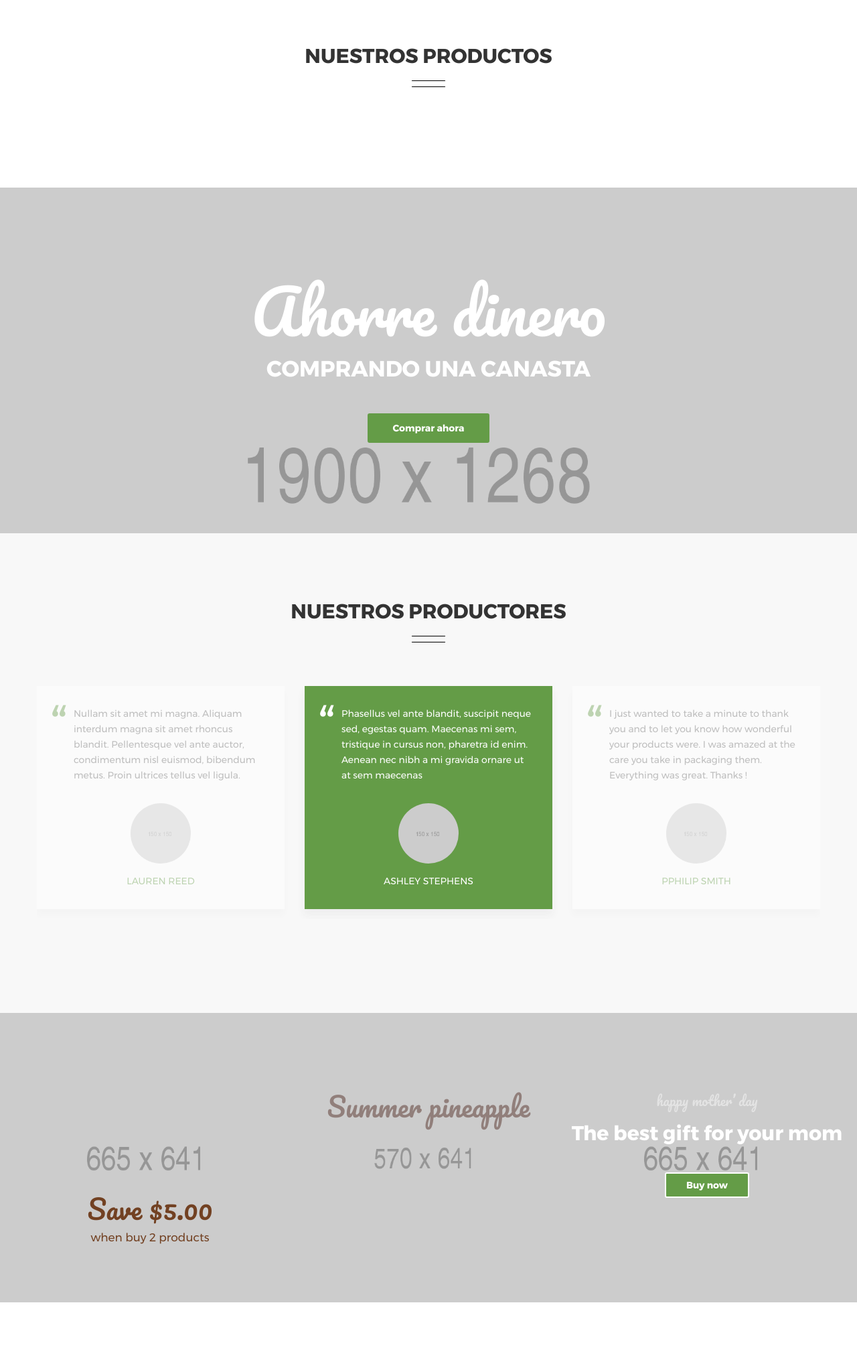
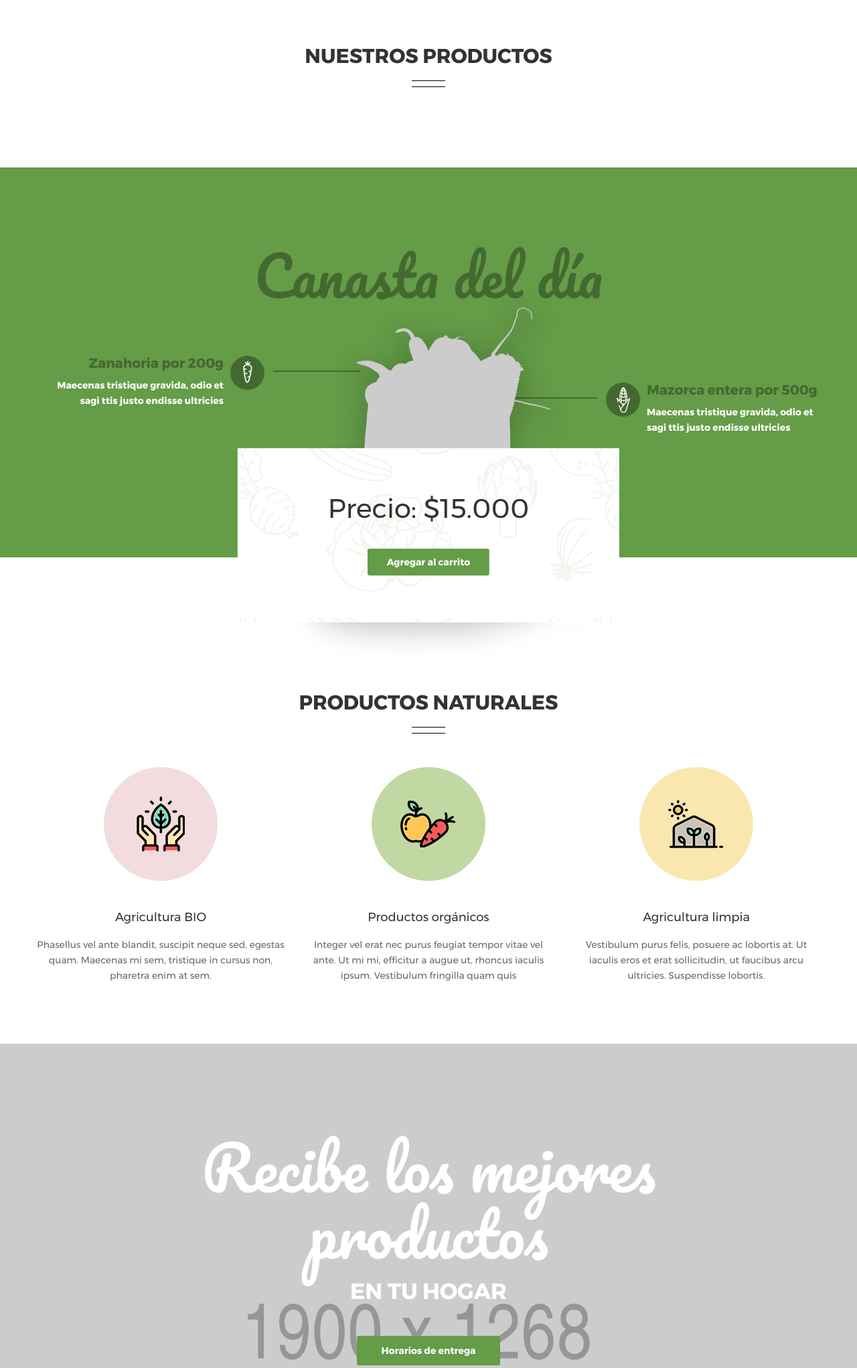
Before and after one commit to jfavilau/MarketPlace, a Django app: page / in a window 1280 px wide. Shown: the part 1004-3046 px from the top of the page at 67% size. Run offline with Django 3.2, Linux system fonts and the light colour scheme; parts of the project's set-up code (start-up, migrations or seed data) failed here and were passed over; some libraries are stand-ins or nearby versions.

Commit message:
Visual improvements

```diff
--- a/hello/static/js/main.js
+++ b/hello/static/js/main.js
@@ -174,7 +174,7 @@
                                     '<h3 class=\"title\">' +
                                         '<a class=\"name\" href=\"#\" style=\"font-size:18px;color:#333;margin-bottom:10px;\">' + item.name + '</a>' +
                                     '</h3>' +
-                                    '<p class=\"price\" style=\"color:#5c9b5c; margin-top:10px; \"> $ ' + item.price +'</p>' +
+                                    '<p class=\"price\" style=\"color:#5c9b5c; margin-top:10px; \"> $ ' + item.price + ' / ' + item.unit +'</p>' +
                                   '</div>' +
                                 '</div>' +
                             '</div>';
--- a/hello/templates/index.html
+++ b/hello/templates/index.html
@@ -201,7 +201,7 @@
     </div>
 </section>
 <section>
-    <div class="section white-background p-t-100 p-b-100">
+    <div class="section white-background p-t-100 p-b-70">
         <div class="container">
             <!-- Heading Section-->
             <div class="heading-section-1">
@@ -216,14 +216,119 @@
     </div>
 </section>
 <section>
+    <div class="section primary-color-background">
+        <div class="container">
+            <!-- .deal-of-the-day-1-->
+            <div class="deal-of-the-day-1">
+                <div class="heading-section-deal-of-the-day">
+                    <h3>Canasta del día</h3>
+                </div>
+                <div class="product-info-deal-of-the-day left">
+                    <div class="product-image">
+                        <img src="http://templates.aucreative.co/ecofood/images/icons/ic-carrot.png" alt="carrot" />
+                    </div>
+                    <div class="product-content">
+                        <p class="name">Zanahoria por 200g</p>
+                        <p class="content">Maecenas tristique gravida, odio et sagi ttis justo endisse ultricies</p>
+                    </div>
+                </div>
+                <div class="product-info-deal-of-the-day right">
+                    <div class="product-image">
+                        <img src="http://templates.aucreative.co/ecofood/images/icons/ic-corn.png" alt="corn" />
+                    </div>
+                    <div class="product-content">
+                        <p class="name">Mazorca entera por 500g</p>
+                        <p class="content">Maecenas tristique gravida, odio et sagi ttis justo endisse ultricies</p>
+                    </div>
+                </div>
+                <div class="product-deal-of-the-day">
+                    <img src="http://templates.aucreative.co/ecofood/images/deal-of-the-day-01.png" alt="Deal of the day" />
+                </div>
+                <div class="action-deal-of-the-day">
+                    <div class="action-content">
+                        <p class="price">Precio: $15.000</p>
+                        <a class="btn-add-to-cart au-btn au-btn-radius au-btn-primary" href="#">Agregar al carrito</a>
+                    </div>
+                </div>
+            </div>
+            <!-- end .deal-of-the-day-1-->
+        </div>
+    </div>
+</section>
+<section class="m-t-200 m-b-60">
+    <div class="section white-background">
+        <div class="container">
+            <!-- Heading Section-->
+            <div class="heading-section-1">
+                <h3>PRODUCTOS NATURALES</h3>
+            </div>
+            <div class="m-t-50">
+                <div class="row">
+                    <div class="col-md-4 col-sm-6">
+                        <!-- .our-store-iconbox-1-->
+                        <div class="our-store-iconbox-1">
+                            <div class="iconbox-image pink">
+                                <img src="http://templates.aucreative.co/ecofood/images/icons/ic-our-store-iconbox-1.png" alt="Eco systems &amp; biodiversity" />
+                            </div>
+                            <div class="iconbox-title">
+                                <h3 class="title">
+                                    <a href="#">Agricultura BIO</a>
+                                </h3>
+                            </div>
+                            <div class="iconbox-content">
+                                <p>Phasellus vel ante blandit, suscipit neque sed, egestas quam. Maecenas mi sem, tristique in cursus non, pharetra enim at sem.</p>
+                            </div>
+                        </div>
+                        <!-- end .our-store-iconbox-1-->
+                    </div>
+                    <div class="col-md-4 col-sm-6">
+                        <!-- .our-store-iconbox-1-->
+                        <div class="our-store-iconbox-1">
+                            <div class="iconbox-image green">
+                                <img src="http://templates.aucreative.co/ecofood/images/icons/ic-our-store-iconbox-2.png" alt="Certified organic standards" />
+                            </div>
+                            <div class="iconbox-title">
+                                <h3 class="title">
+                                    <a href="#">Productos orgánicos</a>
+                                </h3>
+                            </div>
+                            <div class="iconbox-content">
+                                <p>Integer vel erat nec purus feugiat tempor vitae vel ante. Ut mi mi, efficitur a augue ut, rhoncus iaculis ipsum. Vestibulum fringilla quam quis</p>
+                            </div>
+                        </div>
+                        <!-- end .our-store-iconbox-1-->
+                    </div>
+                    <div class="col-md-4 col-sm-6">
+                        <!-- .our-store-iconbox-1-->
+                        <div class="our-store-iconbox-1">
+                            <div class="iconbox-image orange">
+                                <img src="http://templates.aucreative.co/ecofood/images/icons/ic-our-store-iconbox-3.png" alt="Fair prices for you" />
+                            </div>
+                            <div class="iconbox-title">
+                                <h3 class="title">
+                                    <a href="#">Agricultura limpia</a>
+                                </h3>
+                            </div>
+                            <div class="iconbox-content">
+                                <p>Vestibulum purus felis, posuere ac lobortis at. Ut iaculis eros et erat sollicitudin, ut faucibus arcu ultricies. Suspendisse lobortis.</p>
+                            </div>
+                        </div>
+                        <!-- end .our-store-iconbox-1-->
+                    </div>
+                </div>
+            </div>
+        </div>
+    </div>
+</section>
+<section>
     <div class="section white-background cover-background parallax-background"
-         style="background: url(&quot;../static/images/banner-03.jpg&quot;) top center no-repeat;">
+         style="background: url(http://templates.aucreative.co/ecofood/images/banner-03.jpg) top center no-repeat;">
         <!-- banner-3-->
         <div class="banner-1 banner-2 banner-3">
             <div class="banner-content">
-                <h3 class="banner-title">Ahorre dinero</h3>
-                <p class="banner-subtitle">COMPRANDO UNA CANASTA</p>
-                <a class="au-btn au-btn-primary au-btn-radius btn-banner" href="#">Comprar ahora</a>
+                <h3 class="banner-title">Recibe los mejores productos</h3>
+                <p class="banner-subtitle">EN TU HOGAR</p>
+                <a class="au-btn au-btn-primary au-btn-radius btn-banner" href="#">Horarios de entrega</a>
             </div>
         </div>
         <!-- end banner-3-->
@@ -246,9 +351,9 @@
                             cursus non, pharetra id enim. Aenean nec nibh a mi gravida ornare ut at sem maecenas</p>
                     </div>
                     <div class="testimonials-image">
-                        <img src="../static/images/avatar-01.jpg" alt="ASHLEY STEPHENS"/>
+                        <img src="http://thelafayettesun.com/wp-content/uploads/2017/09/9-6-17-Chris-Langley-Farmer-of-the-Year-150x150.jpg" alt="ASHLEY STEPHENS"/>
                     </div>
-                    <p class="testimonials-name">ASHLEY STEPHENS</p>
+                    <p class="testimonials-name">PEDRO PÉREZ</p>
                 </div>
                 <div class="testimonials-1">
                     <div class="testimonials-content">
@@ -257,9 +362,9 @@
                             !</p>
                     </div>
                     <div class="testimonials-image">
-                        <img src="../static/images/avatar-02.jpg" alt="PPHILIP SMITH"/>
+                        <img src="http://media.ruralradio.co/wordpress/2017/10/LeslieMcCuiston-150x150.jpg" alt="PPHILIP SMITH"/>
                     </div>
-                    <p class="testimonials-name">PPHILIP SMITH</p>
+                    <p class="testimonials-name">ROSALBA GÓMEZ</p>
                 </div>
                 <div class="testimonials-1">
                     <div class="testimonials-content">
@@ -267,9 +372,9 @@
                             cursus non, pharetra id enim. Aenean nec nibh a mi gravida ornare ut at sem maecenas</p>
                     </div>
                     <div class="testimonials-image">
-                        <img src="../static/images/avatar-01.jpg" alt="ASHLEY STEPHENS"/>
+                        <img src="https://d15mj6e6qmt1na.cloudfront.net/i/19295637/300x300/c" alt="ASHLEY STEPHENS"/>
                     </div>
-                    <p class="testimonials-name">ASHLEY STEPHENS</p>
+                    <p class="testimonials-name">JAIME LÓPEZ</p>
                 </div>
                 <div class="testimonials-1">
                     <div class="testimonials-content">
@@ -277,9 +382,9 @@
                             ante auctor, condimentum nisl euismod, bibendum metus. Proin ultrices tellus vel ligula.</p>
                     </div>
                     <div class="testimonials-image">
-                        <img src="../static/images/avatar-03.jpg" alt="LAUREN REED"/>
+                        <img src="http://180radio.com/wp-content/uploads/2014/05/IMG_0617-150x150.jpg" alt="LAUREN REED"/>
                     </div>
-                    <p class="testimonials-name">LAUREN REED</p>
+                    <p class="testimonials-name">LAURA RODRÍGUEZ</p>
                 </div>
                 <div class="testimonials-1">
                     <div class="testimonials-content">
@@ -288,9 +393,9 @@
                             !</p>
                     </div>
                     <div class="testimonials-image">
-                        <img src="../static/images/avatar-02.jpg" alt="PHILIP SMITH"/>
+                        <img src="http://www.shmula.com/wp-content/uploads/2017/01/6sig-farmer-150x150.jpg" alt="PHILIP SMITH"/>
                     </div>
-                    <p class="testimonials-name">PHILIP SMITH</p>
+                    <p class="testimonials-name">FELIPE HURTADO</p>
                 </div>
                 <div class="testimonials-1">
                     <div class="testimonials-content">
@@ -298,86 +403,14 @@
                             ante auctor, condimentum nisl euismod, bibendum metus. Proin ultrices tellus vel ligula.</p>
                     </div>
                     <div class="testimonials-image">
-                        <img src="../static/images/avatar-03.jpg" alt="LAUREN REED"/>
+                        <img src="https://i0.wp.com/www.womenwhofarm.com/wp-content/uploads/2017/03/Untitled-design-15.png?resize=150%2C150" alt="LAUREN REED"/>
                     </div>
-                    <p class="testimonials-name">LAUREN REED</p>
+                    <p class="testimonials-name">DANIELA PINZÓN</p>
                 </div>
             </div>
         </div>
     </div>
 </section>
-<section>
-    <div class="section white-background">
-        <div class="container-split">
-            <div class="split-35">
-                <!-- banner-4-->
-                <div class="banner-4">
-                    <a href="#">
-                        <div class="banner-image">
-                            <img src="../static/images/banner-04.jpg" alt="banner"/>
-                        </div>
-                        <div class="banner-content">
-                            <h3 class="banner-title">Save $5.00</h3>
-                            <p class="banner-subtitle">when buy 2 products</p>
-                        </div>
-                    </a>
-                </div>
-                <!-- end banner-4-->
-            </div>
-            <div class="split-30">
-                <!-- banner-5-->
-                <div class="banner-5">
-                    <a href="#">
-                        <div class="banner-image">
-                            <img src="../static/images/banner-05.jpg" alt="banner"/>
-                        </div>
-                        <div class="banner-content">
-                            <h3 class="banner-title">Summer pineapple</h3>
-                        </div>
-                    </a>
-                </div>
-                <!-- end banner-5-->
-            </div>
-            <div class="split-35">
-                <!-- banner-6-->
-                <div class="banner-6">
-                    <div class="banner-image">
-                        <img src="../static/images/banner-06.jpg" alt="banner"/>
-                    </div>
-                    <div class="banner-content">
-                        <h3 class="banner-title">happy mother’ day</h3>
-                        <p class="banner-subtitle">The best gift for your mom</p>
-                        <button class="au-btn au-btn-radius au-btn-border btn-banner">Buy now</button>
-                    </div>
-                </div>
-                <!-- end banner-6-->
-            </div>
-        </div>
-    </div>
-</section>
-<section>
-    <div class="section white-background p-t-140 p-b-140">
-        <div class="container">
-            <!-- .call-to-action-3-->
-            <div class="call-to-action-3">
-                <div class="cta-heading">
-                    <h3>GREATNESS DESERVES A
-                        <span class="color">FOLLOWING</span>
-                    </h3>
-                </div>
-                <div class="cta-content">
-                    <p>Signing up couldn’t be easier. We respect your privacy. Start your path to exclusive savings.</p>
-                </div>
-                <div class="cta-form">
-                    <input class="input-text" type="text" placeholder="Your email address"/>
-                    <button class="input-submit" type="submit">Join now</button>
-                </div>
-            </div>
-            <!-- end .call-to-action-3-->
-        </div>
-    </div>
-</section>
-
 <footer>
     <!--.footer-2-->
     <div class="footer-1 footer-2">
```
